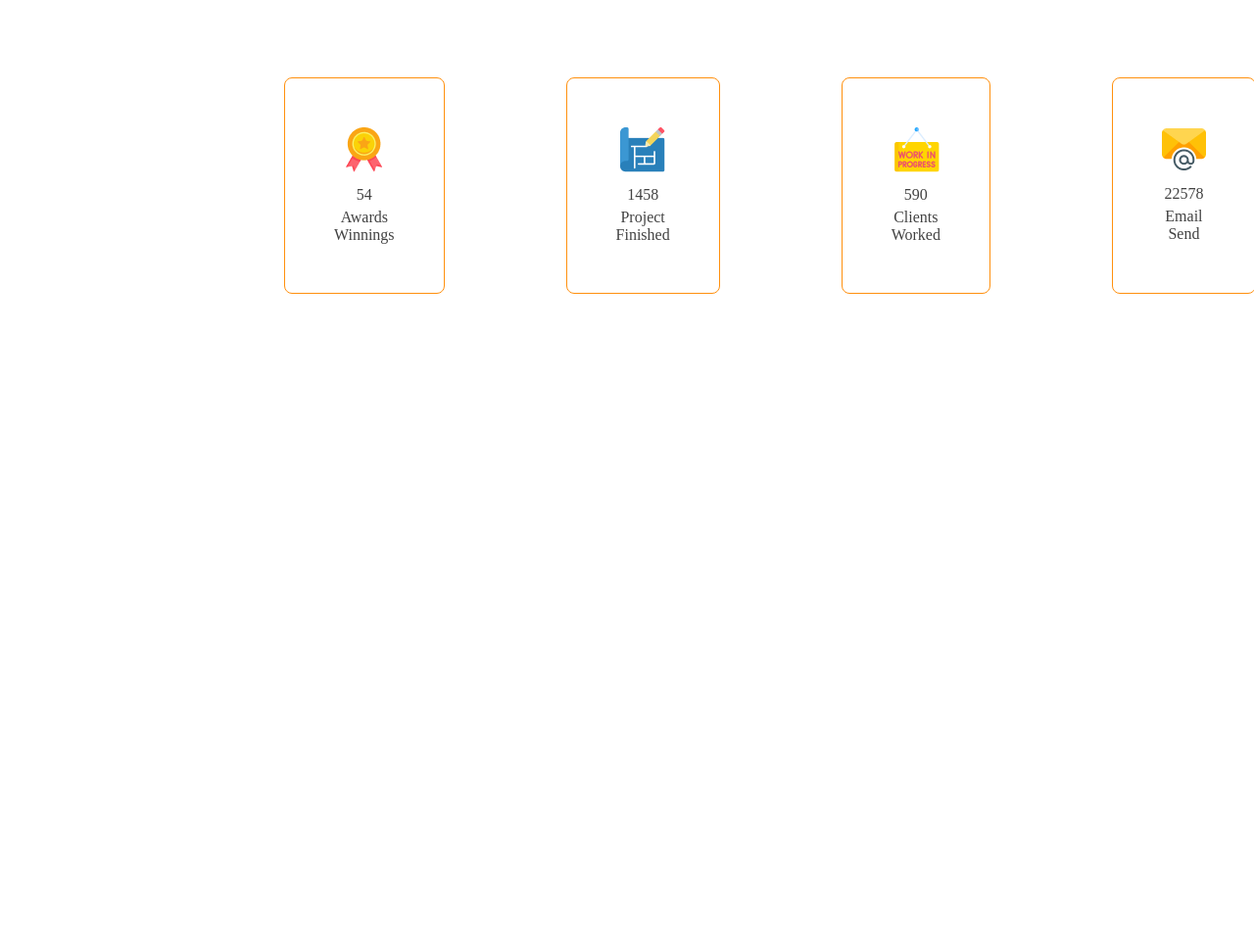
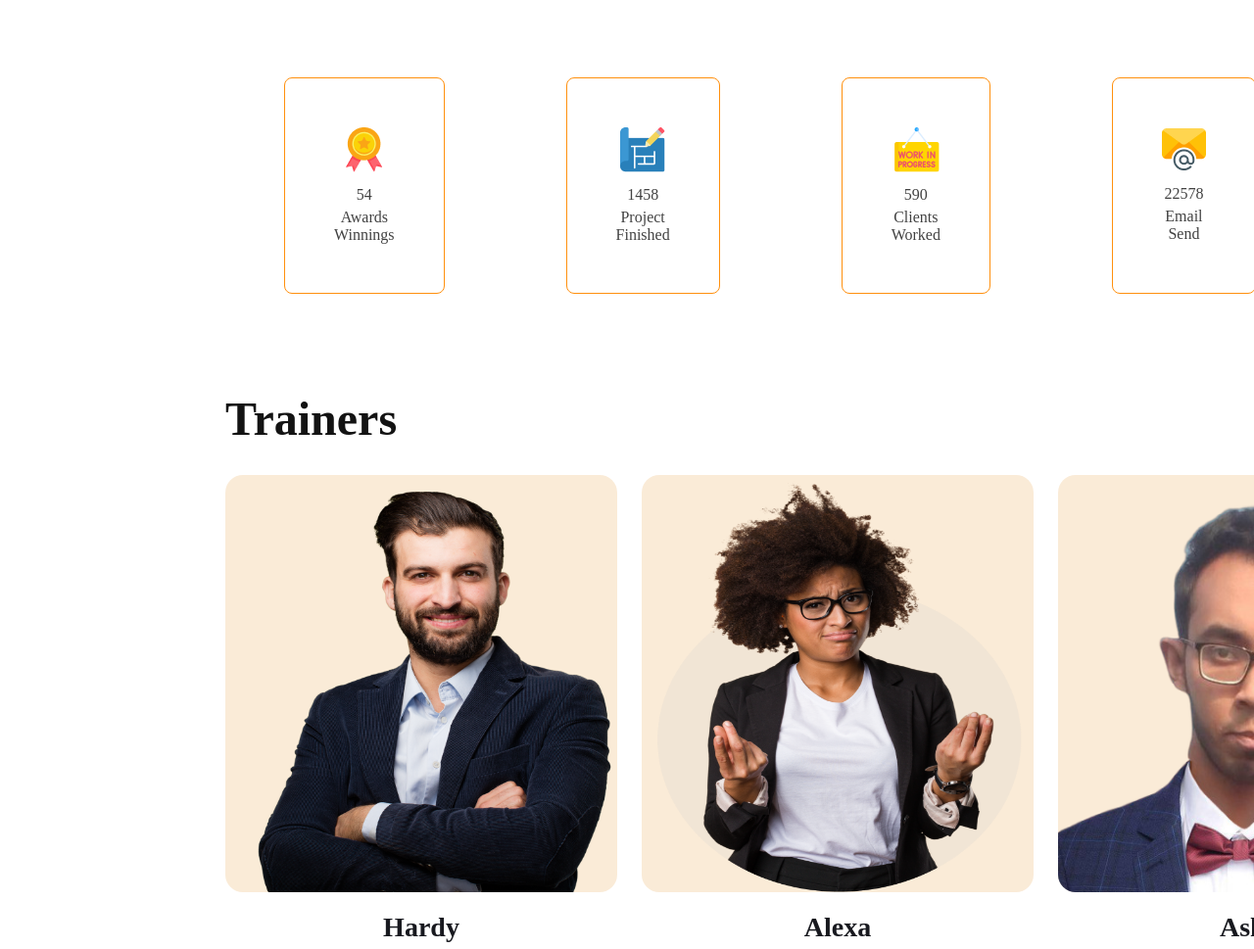
Before and after one commit to ashik190141/architect, a plain HTML site: page index.html in a window 1280 px wide. Shown: the part 3469-4438 px from the top of the page at 98% size. Before the commit the page ends 3769 px from the top, so only its background shows below. Drawn offline with Linux system fonts and the light colour scheme.

Commit message:
newly enter

```diff
--- a/index.html
+++ b/index.html
@@ -112,6 +112,23 @@
                 </div>
             </div>
         </section>
+        <section class="trainers">
+            <h2 class="topic">Trainers</h2>
+            <div class="collections">
+                <div class="collection">
+                    <img src="images/hardy.png" alt="" class="collection-img">
+                    <p class="collection-name">Hardy</p>
+                </div>
+                <div class="collection">
+                    <img src="images/person.png" alt="" class="collection-img">
+                    <p class="collection-name">Alexa</p>
+                </div>
+                <div class="collection">
+                    <img src="images/new.png" alt="" class="collection-img">
+                    <p class="collection-name">Ashik</p>
+                </div>
+            </div>
+        </section>
     </main>
 </body>
 </html>
--- a/style.css
+++ b/style.css
@@ -309,7 +309,13 @@ nav {
     text-align: center;
     padding: 50px;
     border: 1px solid #FF900E;
-    border-radius: 8px;;
+    border-radius: 8px;
+    transition: width 5s linear 2s;
+}
+.fact-img:hover{
+    background-color: antiquewhite;
+    transform: rotate(45deg);
+    width: 200px;
 }
 .num{
     margin-top: 10px;
@@ -334,3 +340,48 @@ nav {
         margin-bottom: 20px;
     }
 }
+/* trainer */
+.topic {
+    font-weight: 600;
+    font-size: 48px;
+    color: #131313;
+    margin-bottom: 30px;
+    margin-left: 230px;
+    margin-top: 100px;
+}
+.collection-img {
+    width: 400px;
+    height: 426px;
+    border-radius: 5px;
+    margin-bottom: 16px;
+    background-color: antiquewhite;
+    border-radius: 18px;
+}
+.collection-name {
+    font-weight: 700;
+    font-size: 28px;
+    color: #18191F;
+    margin-bottom: 6px;
+    text-align: center;
+}
+.collections{
+    display: flex;
+    gap:25px;
+    margin-left: 230px;
+}
+@media screen and (max-width:576px){
+    .topic {
+        font-size: 30px;
+        margin-left: 0;
+        margin-top: 15px;
+        margin-bottom: 10px;
+    }
+    .collections{
+        flex-direction: column;
+        gap:5px;
+        margin-left: 0;
+    }
+    .collection-img{
+        width: 100%;
+    }
+}
```
Also changed, not shown: images/hardy.png (added), images/new.png (added), images/person.png (added).
